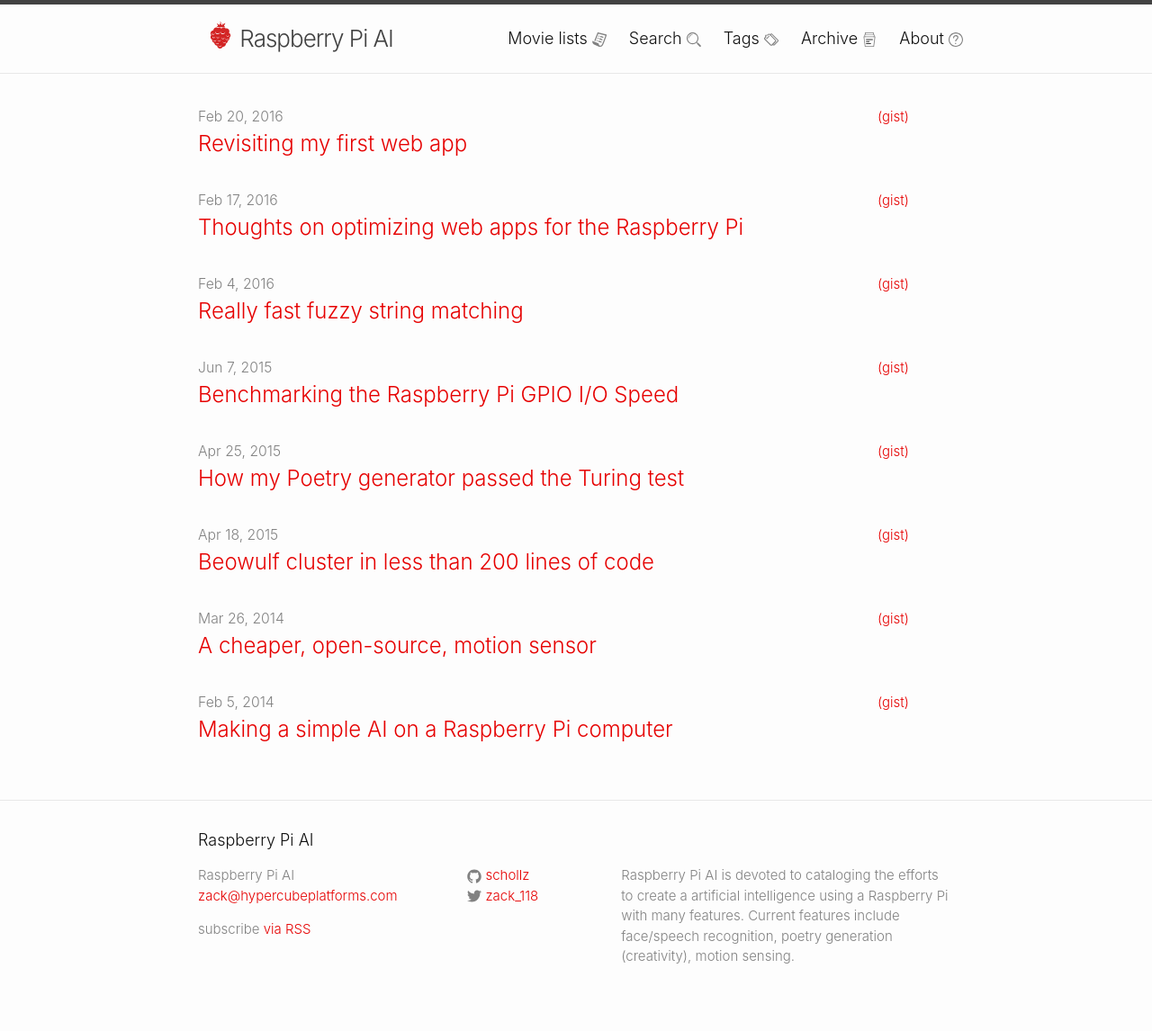
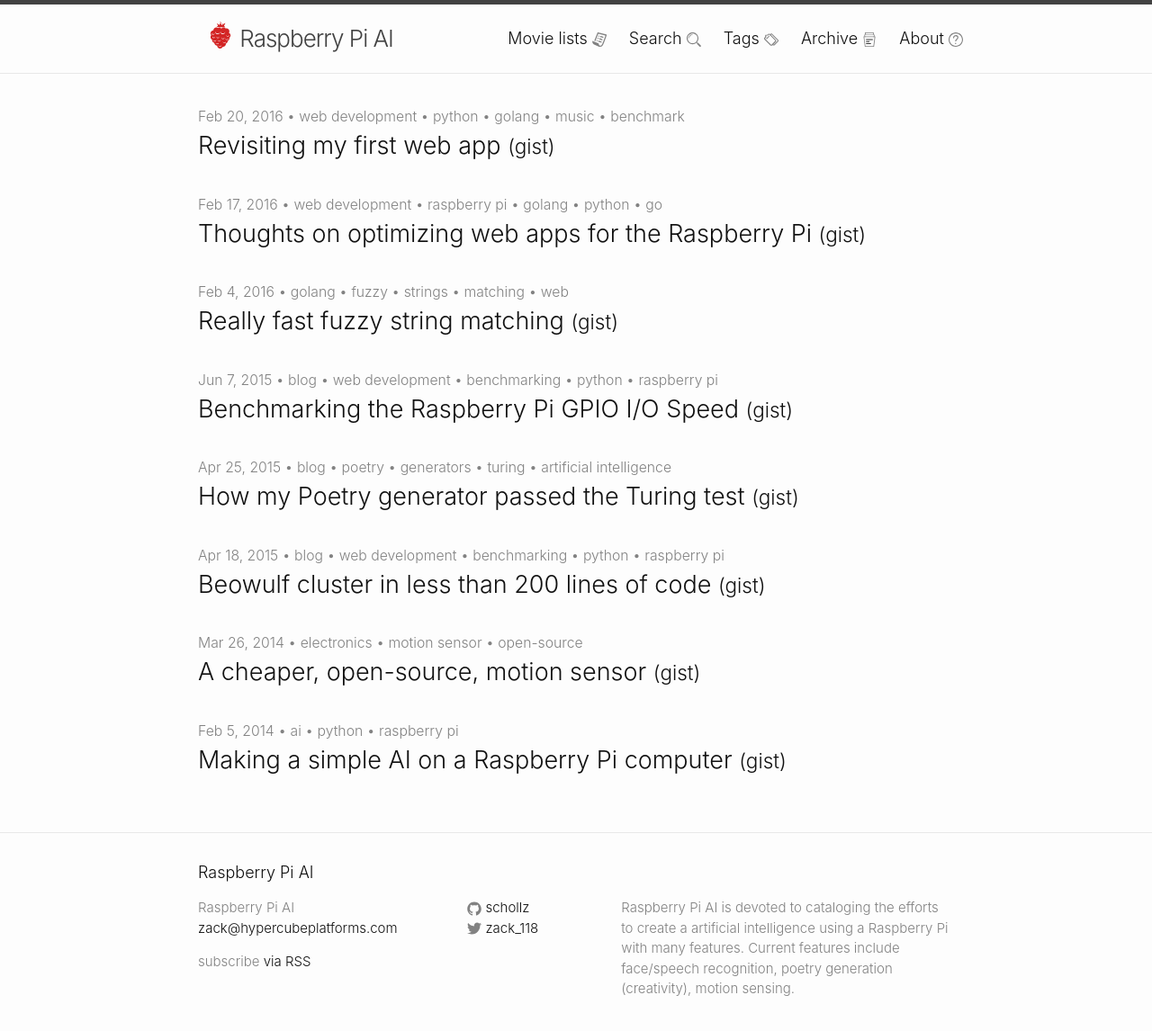
Before and after one commit to schollz/rpiai.com.old, a Jekyll site: the page built from index.html, in a window 1280 px wide and 1171 px high. Shown: the top 1146 px of the window at 90% size. Built offline with Jekyll 4.4.1, drawn with Linux system fonts in a browser that asks for light colours.

Commit message:
Changed index, brand color

```diff
--- a/_drafts/2016-02-26-in-honor-of-breaking-my-github-streak.markdown
+++ b/_drafts/2016-02-26-in-honor-of-breaking-my-github-streak.markdown
@@ -19,10 +19,6 @@
 ### gofind ![Commits](https://img.shields.io/badge/commits-30-brightgreen.svg) ![Language](https://img.shields.io/badge/language-Go-blue.svg)
 
 I've rewritten find in Golang.
-
-### td-watson client ![Commits](https://img.shields.io/badge/commits-0-brightgreen.svg) ![Language](https://img.shields.io/badge/language-Go-blue.svg)
-
-A simple client to keep track of time using watson
 
 ### AwwKoala ![Commits](https://img.shields.io/badge/commits-179-brightgreen.svg) ![Language](https://img.shields.io/badge/language-Go-blue.svg)
 
--- a/_includes/head.html
+++ b/_includes/head.html
@@ -50,7 +50,7 @@
   {% endfor %}
 {% endif %}
 
-  <link rel="stylesheet" href="{{ "/css/main.css" | prepend: site.baseurl }}">
+<link rel="stylesheet" href="{{ "/css/main.css" | prepend: site.baseurl }}">
   <link rel="canonical" href="{{ page.url | replace:'index.html','' | prepend: site.baseurl | prepend: site.url }}">
   <link rel="alternate" type="application/rss+xml" title="{{ site.title }}" href="{{ "/feed.xml" | prepend: site.baseurl | prepend: site.url }}" />
 
--- a/css/main.scss
+++ b/css/main.scss
@@ -16,7 +16,7 @@
 
 $text-color:       #111;
 $background-color: #fdfdfd;
-$brand-color:      #E60000;
+$brand-color:      #111;
 
 $grey-color:       #828282;
 $grey-color-light: lighten($grey-color, 40%);
--- a/index.html
+++ b/index.html
@@ -8,9 +8,9 @@
 	{% assign counter = 0 %}
     {% for post in site.posts %}{% if post.landing %}
       <li>
-        <span class="post-meta">{{ post.date | date: "%b %-d, %Y" }}</span><span style="float: right; padding-right: 50px;"><a href="javascript:ReverseDisplay('item{{ counter }}')"><small>(gist)</small></a></span>
+        <span class="post-meta">{{ post.date | date: "%b %-d, %Y" }}{% if post.tags %}{% for tag in post.tags %} • <a href="{{ site.baseurl }}/tags/#{{ tag | replace:' ','+' }}" class="post-meta">{{ tag }}</a>{% endfor %}{% endif %}</span>
         <h2>
-          <span class="post-link"><a href="{{ post.url | prepend: site.baseurl }}">{{ post.title }}</a> </span>
+          <span class="post-heading"><a href="{{ post.url | prepend: site.baseurl }}">{{ post.title }}</a> <a href="javascript:ReverseDisplay('item{{ counter }}')"><small>(gist)</small></a></span>
         </h2>
 		<div id="item{{ counter }}"style="display:none;">
 		<p>{{ post.description }}</p>
```
